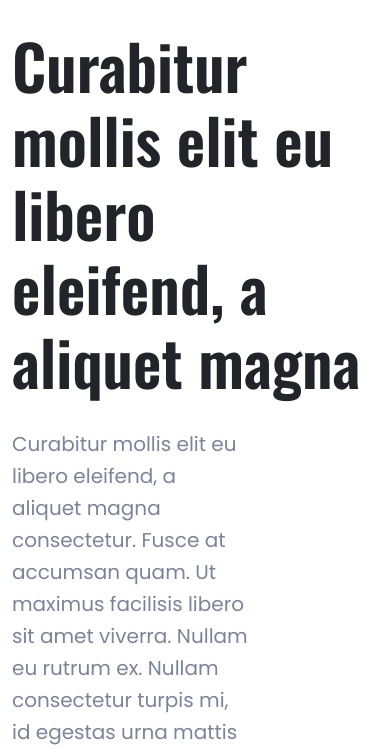
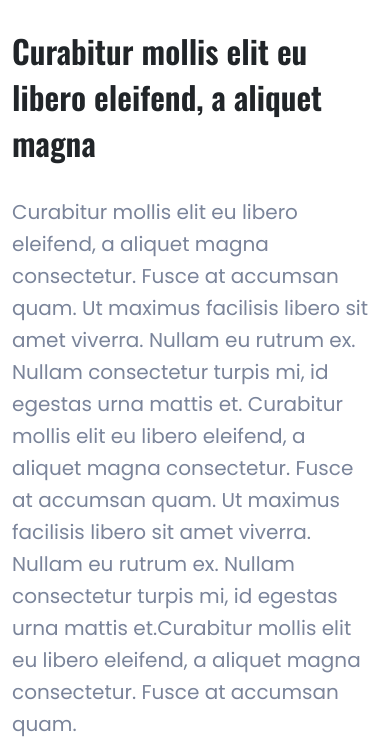
Before and after one commit to zakirsoft/tem-zakirsoft, a website: page newsDetails.html in a window 390 px wide. Shown: the part 752-1504 px from the top of the page. Drawn offline with nearby package versions, Linux system fonts and the light colour scheme.

Commit message:
news details responsiveness complete

```diff
--- a/assets/scss/components/_banner.scss
+++ b/assets/scss/components/_banner.scss
@@ -30,3 +30,34 @@
     max-width: 65%;
   }
 }
+
+/*
+=================
+ ** Responsive **
+=================
+*/
+
+@media (max-width: 1199px) {
+  .newsDetails {
+    &__brief {
+      max-width: 100%;
+    }
+  }
+}
+
+@media (max-width: 767px) {
+  .newsDetails {
+    &__title {
+      font-size: 48px;
+      line-height: 56px;
+    }
+  }
+}
+@media (min-width: 320px) and (max-width: 574px) {
+  .newsDetails {
+    &__title {
+      font-size: 32px;
+      line-height: 46px;
+    }
+  }
+}
```
Also changed, not shown: assets/css/style.css.
